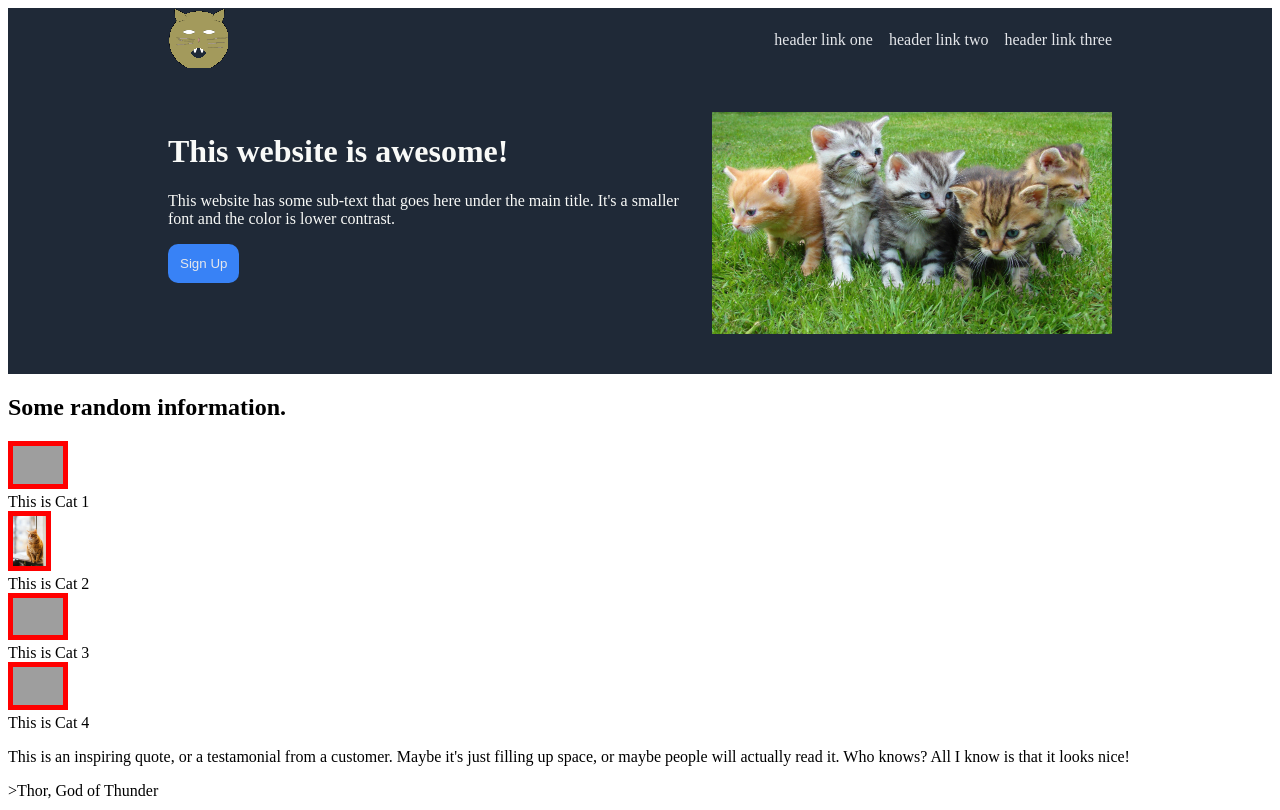
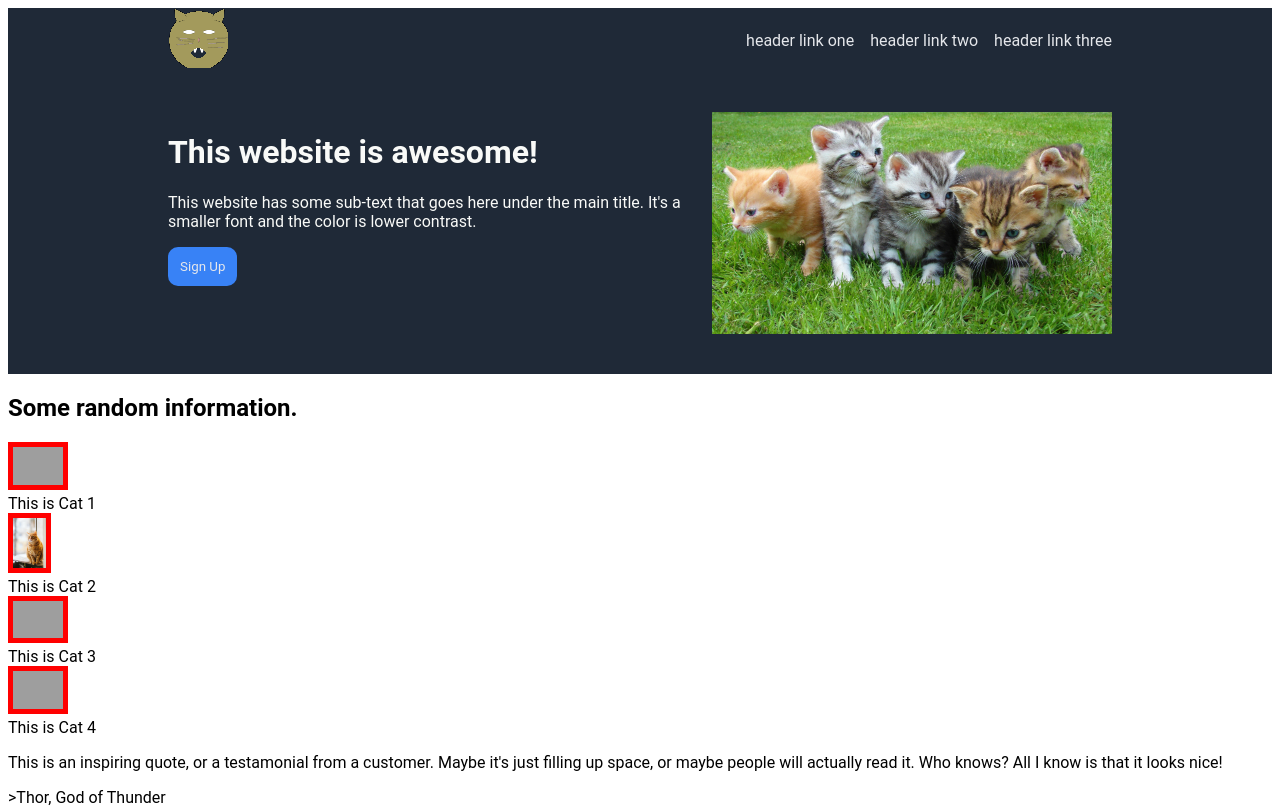
Before and after one commit to Johnnywrightiv/odin-landing-page, a plain HTML site: page index.html in a window 1280 px wide. Shown: the top 810 px of the page. Drawn offline with Linux system fonts and the light colour scheme; grey boxes are pictures that could not be loaded.

Commit message:
Fixed bug where font-family was not applying (needed to add , between families for chrome)

```diff
--- a/style.css
+++ b/style.css
@@ -1,7 +1,7 @@
 /* Stylesheet */
 
-.header {
-    font:'Roboto' sans-serif;
+* {
+    font-family: "Roboto", sans-serif;
 }
 /* Resize .body img later, here now for managability */
 .cat img {
```
